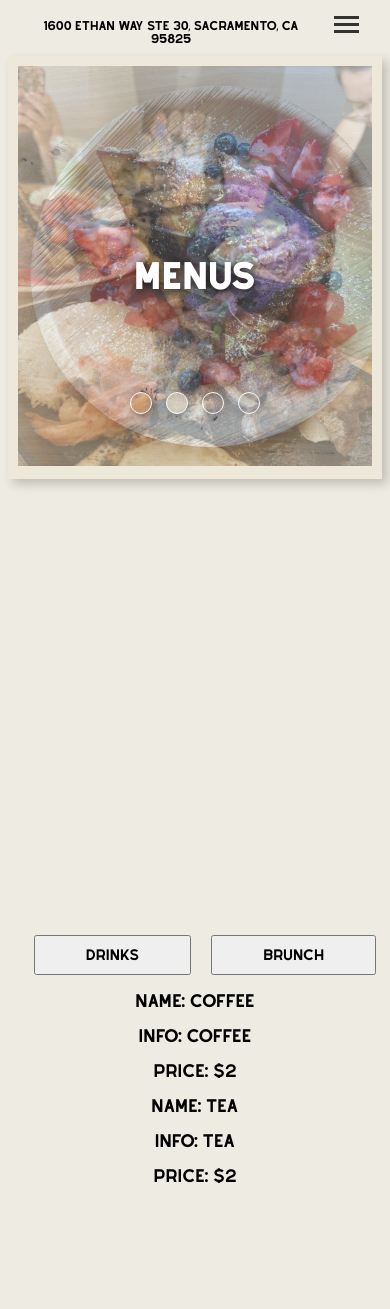
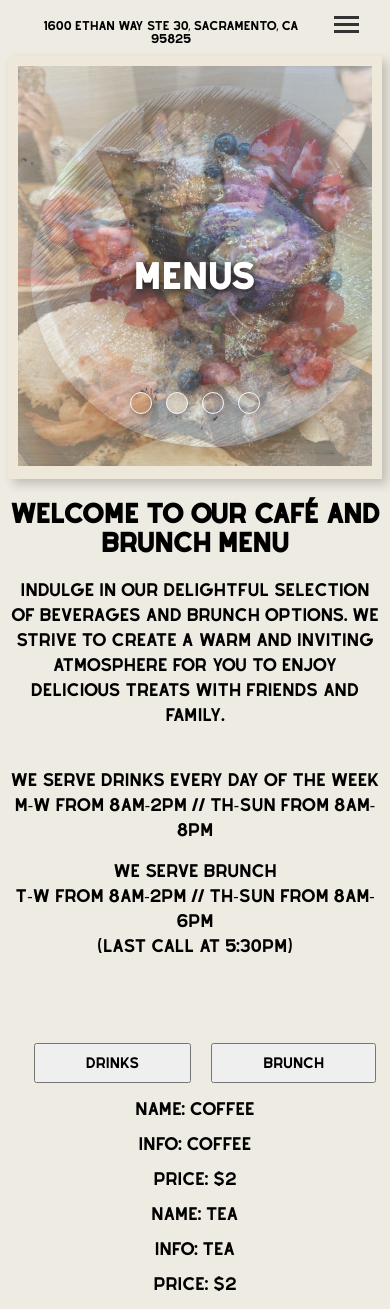
Before and after one commit to rydelldonato/18-grams-website, a React (Create React App) app: page /menus in a window 390 px wide. Before the commit the page ends 1201 px from the top, so only its background shows below. Built offline with nearby package versions, Linux system fonts and the light colour scheme.

Commit message:
added welcome message

```diff
--- a/src/components/menus/menus.css
+++ b/src/components/menus/menus.css
@@ -24,9 +24,18 @@
     padding: 10px 50px;
     margin-left: 20px;
   }
-  .middleDiv{
+  .middleDivWelcomeMessage{
+    line-height: 25px;
+  }
+  .middleDivHours{
+    margin-top: 40px;
+  }
+  .middleDiv span {
+    white-space: nowrap;
+  }
+  /* .menuDiv{
     margin-top: 54vh;
-  }
+  } */
 }
 
 /* Media query for mobile medium (max-width: 375px) */
--- a/src/components/menus/menus.js
+++ b/src/components/menus/menus.js
@@ -49,9 +49,45 @@ export default function Menus() {
         </div>
       </div>
       <div className="middleDiv">
+        <h2>Welcome to Our Café and Brunch Menu</h2>
+        <div className="middleDivWelcomeMessage">
+        <p>
+          Indulge in our delightful selection of beverages and brunch options.
+          We strive to create a warm and inviting atmosphere for you to enjoy
+          delicious treats with friends and family.
+        </p>
+        <div className="middleDivHours">
+        <p>
+          We serve <span>drinks every day of the week </span>
+          <br></br>
+          <span>M-W from 8AM-2PM</span> // TH-SUN from 8AM-8PM
+        </p>
+        <p>
+          We serve <span>brunch</span>
+          <br></br>
+          <span>T-W from 8AM-2PM</span> // TH-SUN from 8AM-6PM
+          <br></br>
+          (last call at 5:30pm)
+        </p>
+        </div>
+        </div>
+      </div>
+      <div className="menuDiv">
         <div className="menuButtons">
-          <button onClick={() => handleMenuButtons("drinksButton")} id="drinksButton" className="buttons">Drinks</button>
-          <button onClick={() => handleMenuButtons("brunchButton")} id="brunchButton" className="buttons">Brunch</button>
+          <button
+            onClick={() => handleMenuButtons("drinksButton")}
+            id="drinksButton"
+            className="buttons"
+          >
+            Drinks
+          </button>
+          <button
+            onClick={() => handleMenuButtons("brunchButton")}
+            id="brunchButton"
+            className="buttons"
+          >
+            Brunch
+          </button>
         </div>
         <MenuLayout menu={menu} />
       </div>
```
